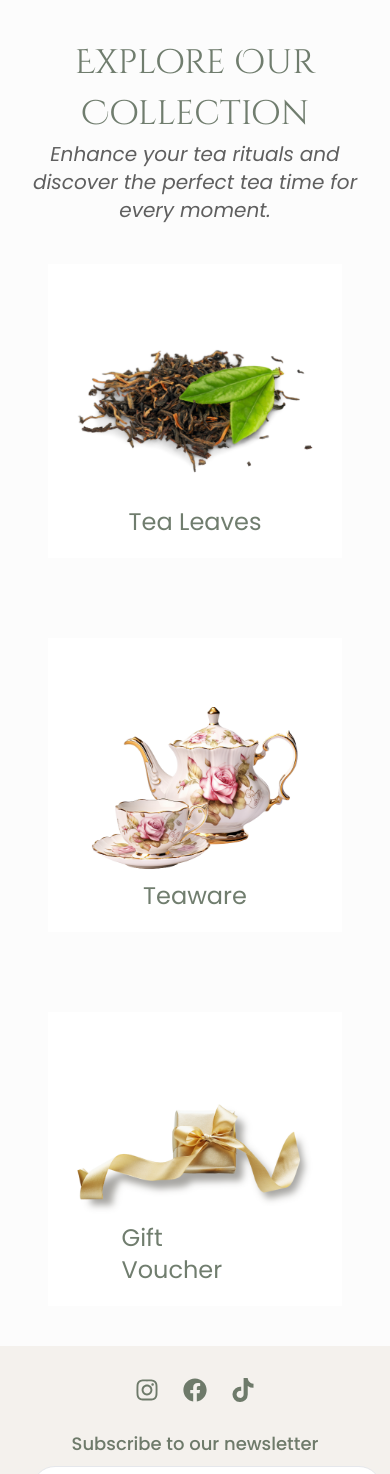
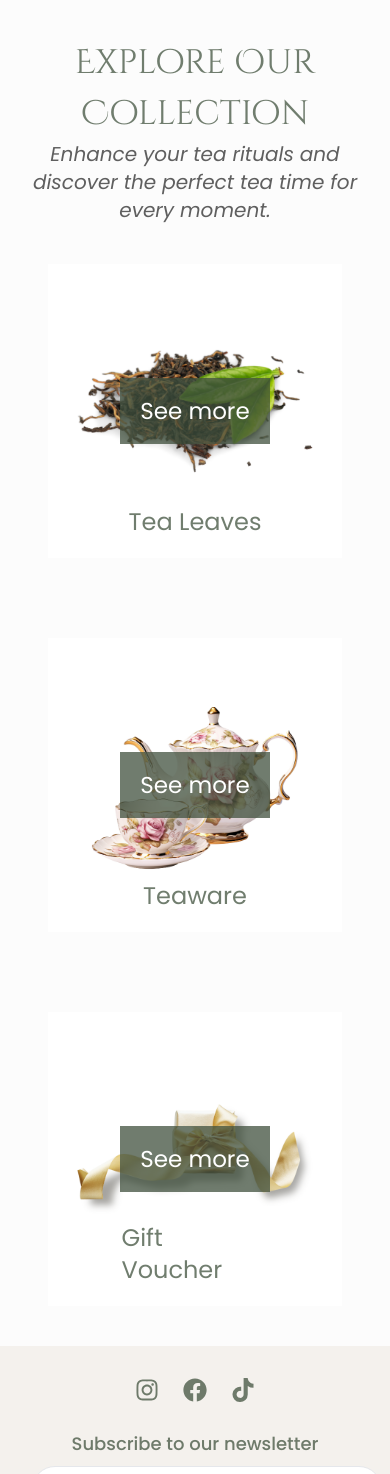
Before and after one commit to MarinnaPereira/tea-point, a React (Vite) app: page / in a window 390 px wide. Shown: the part 995-2469 px from the top of the page. Built offline with nearby package versions, Linux system fonts and the light colour scheme; no server answers.

Commit message:
Modified hover effect for products and changed name of image in NotFound

```diff
--- a/src/components/NotFound.jsx
+++ b/src/components/NotFound.jsx
@@ -1,6 +1,6 @@
 import { FaArrowRight } from "react-icons/fa";
 import { NavLink } from "react-router-dom";
-import goHomeImg from "../assets/opt4.jpg";
+import goHomeImg from "../assets/goHome.jpg";
 import goStoreImg from "../assets/goStore.jpg";
 import "../scss/NotFound.scss";
 
--- a/src/components/Products.jsx
+++ b/src/components/Products.jsx
@@ -1,4 +1,4 @@
-import { NavLink, Outlet } from "react-router-dom";
+import {NavLink, Outlet} from "react-router-dom";
 
 export const Products = () => {
   return (
@@ -16,11 +16,11 @@ export const Products = () => {
           <img
             src="./src/assets/section1.png"
             alt="Tea Leaves"
-            className="w-full h-auto transition-transform duration-500 transform hover:scale-110"
+            className="w-full h-auto"
           />
-          <div className="absolute inset-0 flex items-center justify-center opacity-0 hover:opacity-100 bg-[#c0d1bd] bg-opacity-50 transition-opacity">
+          <div className="absolute inset-0 flex items-center justify-center lg:opacity-0 lg:hover:opacity-100 lg:bg-[#c0d1bd] bg-opacity-50 transition-opacity">
             <NavLink to="/products/tea-leaves">
-              <button className="bg-[#41523fc0] px-10 py-10 transition-transform duration-300 transform hover:scale-110">
+              <button className="bg-[#41523fc0] px-5 py-4 lg:px-10 lg:py-10 lg:transition-transform lg:duration-300 lg:transform lg:hover:scale-110">
                 <p className="text-white text-[23px]">See more</p>
               </button>
             </NavLink>
@@ -34,11 +34,11 @@ export const Products = () => {
           <img
             src="./src/assets/section2.png"
             alt="Teaware"
-            className="w-full h-auto transition-transform duration-500 transform hover:scale-110"
+            className="w-full h-auto"
           />
-          <div className="absolute inset-0 flex items-center justify-center opacity-0 hover:opacity-100 bg-[#c0d1bd] bg-opacity-50 transition-opacity">
+          <div className="absolute inset-0 flex items-center justify-center lg:opacity-0 lg:hover:opacity-100 lg:bg-[#c0d1bd] bg-opacity-50 transition-opacity">
             <NavLink to="/products/teaware">
-              <button className="bg-[#41523fc0] px-10 py-10 transition-transform duration-300 transform hover:scale-110">
+              <button className="bg-[#41523fc0] px-5 py-4 lg:px-10 lg:py-10 lg:transition-transform lg:duration-300 lg:transform lg:hover:scale-110">
                 <p className="text-white text-[23px]">See more</p>
               </button>
             </NavLink>
@@ -52,11 +52,11 @@ export const Products = () => {
           <img
             src="./src/assets/section3.png"
             alt="Gift Voucher"
-            className="w-full h-auto transition-transform duration-500 transform hover:scale-110"
+            className="w-full h-auto"
           />
-          <div className="absolute inset-0 flex items-center justify-center opacity-0 hover:opacity-100 bg-[#c0d1bd] bg-opacity-50 transition-opacity">
+          <div className="absolute inset-0 flex items-center justify-center lg:opacity-0 lg:hover:opacity-100 lg:bg-[#c0d1bd] bg-opacity-50 transition-opacity">
             <NavLink to="/products/voucher">
-              <button className="bg-[#41523fc0] px-10 py-10 transition-transform duration-300 transform hover:scale-110">
+              <button className="bg-[#41523fc0] px-5 py-4 lg:px-10 lg:py-10 lg:transition-transform lg:duration-300 lg:transform lg:hover:scale-110">
                 <p className="text-white text-[23px]">See more</p>
               </button>
             </NavLink>
```
Also changed, not shown: src/components/products/TeaLeaves.jsx (+4 -4 lines), src/components/products/Teaware.jsx (+4 -4 lines), src/components/products/Voucher.jsx (+4 -4 lines).
